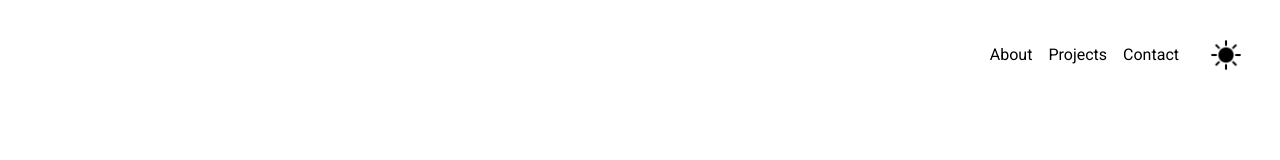
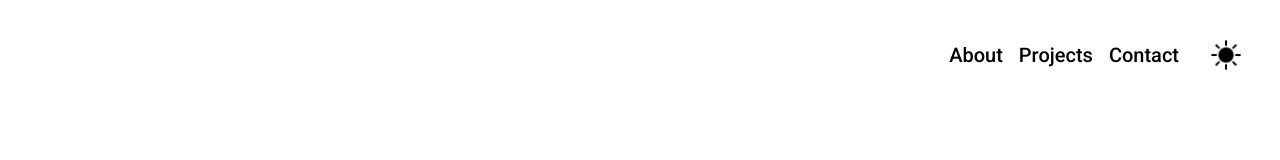
Before and after one commit to SimonMilord/My_Portfolio, a React (Create React App) app: page / in a window 1280 px wide. Shown: the top 160 px of the page. Built offline with nearby package versions, Linux system fonts and the light colour scheme.

Commit message:
added styling for header

```diff
--- a/src/components/Header/header.scss
+++ b/src/components/Header/header.scss
@@ -1,32 +1,33 @@
-@import '../../styles/partials/mixins';
-@import '../../styles/partials/variables';
+@import "../../styles/partials/mixins";
+@import "../../styles/partials/variables";
 
 .header {
   @include wrapper;
   @include paddingsection;
-  @include display-flex(row,flex-end,center);
+  @include display-flex(row, flex-end, center);
 
   &-right {
-    @include display-flex(row,center,center);
+    @include display-flex(row, center, center);
     .nav {
       display: none;
       @include tablet {
         display: flex;
       }
       &__list {
-        @include display-flex(row,flex-end,center);
+        @include display-flex(row, flex-end, center);
       }
       &__item {
         margin: 0rem 0.5rem;
       }
       &__link {
         text-decoration: none;
+        font-size: 20px;
+        font-weight: 500;
         cursor: pointer;
         &:hover {
-          // border-bottom: 2px solid black;
           transition: 0.3s;
           font-weight: bold;
-          font-size: 18px;
+          font-size: 24px;
         }
       }
     }
```
